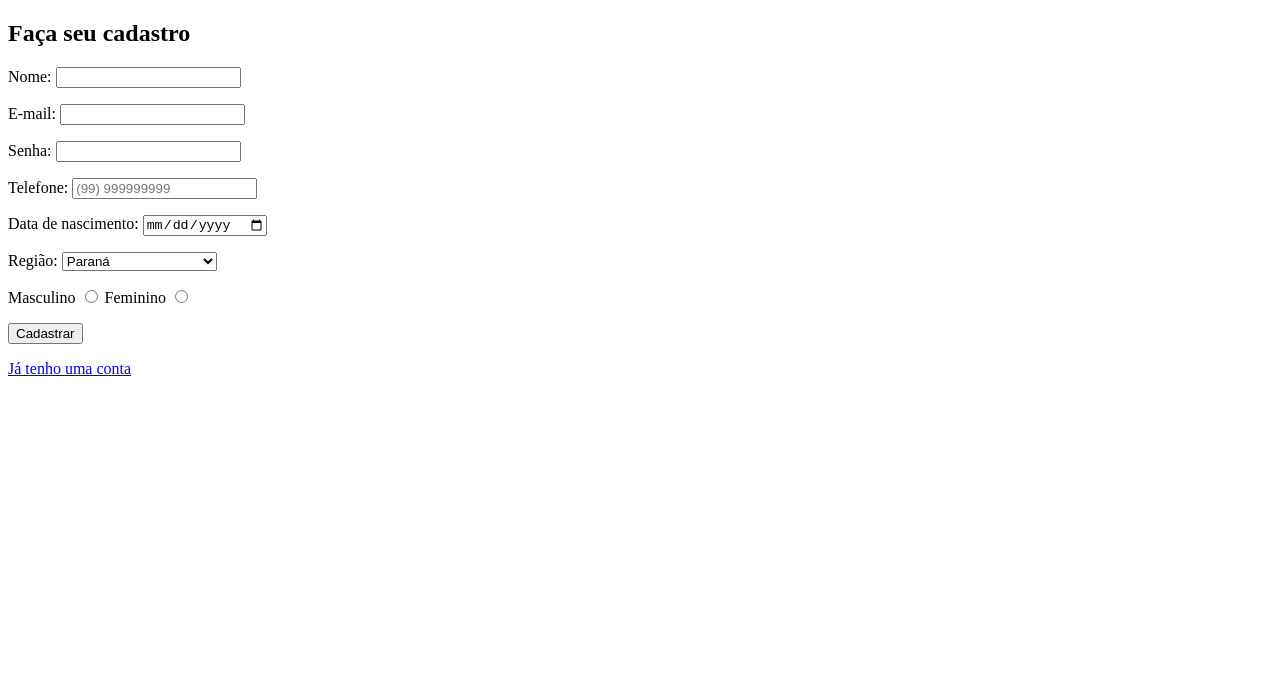
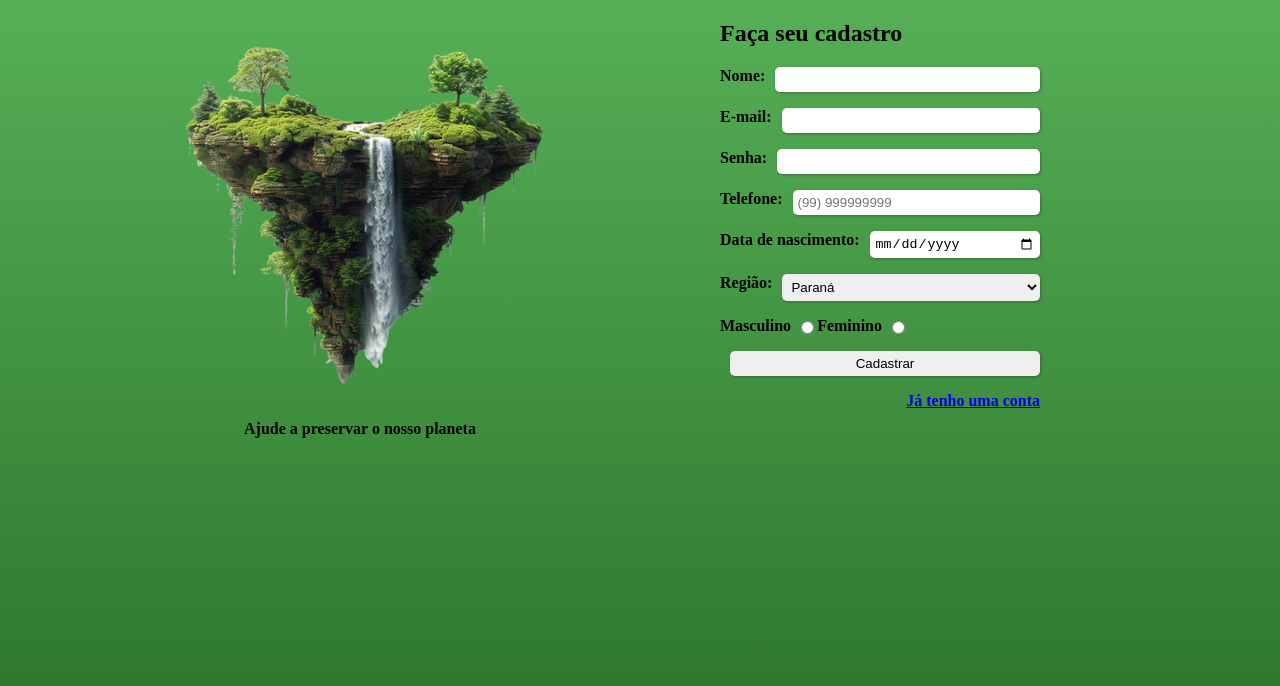
Before and after one commit to MatheusBrums/Fist-semester-work, a plain HTML site: page start/index.html in a window 1280 px wide. Drawn offline with Linux system fonts and the light colour scheme.

Commit message:
update css register page

```diff
--- a/start/index.html
+++ b/start/index.html
@@ -1,17 +1,22 @@
 <!DOCTYPE html>
-<html lang="en">
+<html lang="pt-br">
+
 <head>
     <meta charset="UTF-8">
     <meta name="viewport" content="width=device-width, initial-scale=1.0">
     <title>Cadastro</title>
+    <link rel="stylesheet" href="style.css">
 </head>
+
 <body>
     <main>
-        <section>
+        <section id="section1">
+            <img src="images/cadastro.png" alt="tree image">
+            <p>Ajude a preservar o nosso planeta</p>
 
         </section>
 
-        <section>
+        <section id="section2">
             <h1>Faça seu cadastro</h1>
             <form action="#" method="post" autocomplete="on">
                 <p>
@@ -24,11 +29,13 @@
                 </p>
                 <p>
                     <label for="password">Senha:</label>
-                <input type="password" name="password" id="password" required minlength="6" maxlength="20" autocomplete="new-password">
+                    <input type="password" name="password" id="password" required minlength="6" maxlength="20"
+                        autocomplete="new-password">
                 </p>
                 <p>
                     <label for="tel">Telefone:</label>
-                    <input type="tel" name="tel" id="tel" required pattern="(\([0-9]{2}\))([9]{1})?([0-9]{5})([0-9]{4})" placeholder="(99) 999999999" autocomplete="tel">
+                    <input type="tel" name="tel" id="tel" required pattern="(\([0-9]{2}\))([9]{1})?([0-9]{5})([0-9]{4})"
+                        placeholder="(99) 999999999" autocomplete="tel">
                 </p>
                 <p>
                     <label for="Birday">Data de nascimento:</label>
@@ -72,17 +79,20 @@
                     <input type="radio" name="sex" id="feminine" value="f" required>
                 </p>
 
-                <input type="submit" value="Cadastrar">
+                <p><input type="submit" value="Cadastrar"></p>
 
 
             </form>
+
             <a href="login.html">
                 <p>Já tenho uma conta</p>
             </a>
+
 
         </section>
 
 
     </main>
 </body>
+
 </html>
--- a/start/style.css
+++ b/start/style.css
@@ -0,0 +1,52 @@
+body{
+    margin: 0px;
+    height: 100vh;
+    background-image: linear-gradient(to bottom, rgb(86, 175, 86), rgb(40, 112, 40));
+}
+main{
+    margin: auto;
+    display: flex;
+    justify-content: space-evenly;
+}
+section{
+    justify-content: center;
+    flex: auto;
+    flex-direction: column;
+    max-width: 400px;
+}
+
+section input{
+    box-shadow: 1px 1px 3px 0px rgba(59, 59, 59, 0.541);
+    border: 0px solid black;
+    padding: 5px;
+    border-radius: 5px;
+    flex: auto;
+    margin-left: 10px;
+}
+select{
+    box-shadow: 1px 1px 3px 0px rgba(59, 59, 59, 0.541);
+    border: 0px solid black;
+    padding: 5px;
+    border-radius: 5px;
+    flex: auto;
+    margin-left: 10px;
+
+}
+section input[type="radio"]{
+    flex: none;
+    box-shadow: none;
+}
+#section2 p{
+    font-weight: bold;
+    display: flex;
+    max-width: 80%;
+
+}
+
+#section1{
+    font-weight: bold;
+    text-align: center;
+}
+a > p{
+    flex-direction: row-reverse;
+}
```
Also changed, not shown: start/login.html (+1 -1 lines), start/images/background-cadastro.png (added), start/images/cadastro.png (added).
